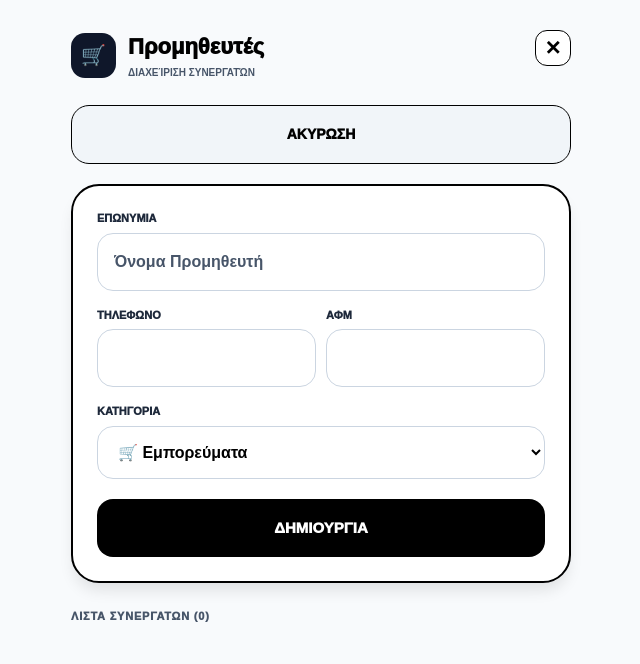
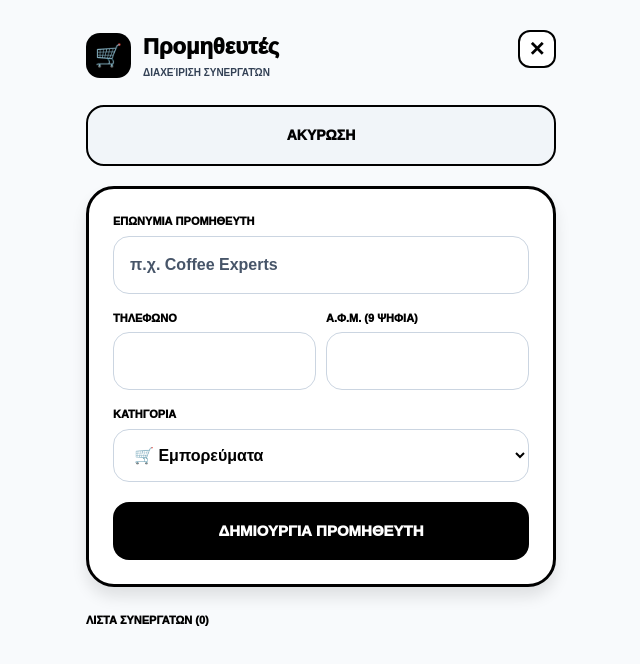
Before and after one commit to tsigris/cosy-management, a Next.js app: page /suppliers in a window 1280 px wide. Both pictures are taken after a click on the button "+ ΝΕΟΣ ΠΡΟΜΗΘΕΥΤΗΣ". Shown: the top 664 px of the page, without its empty margins (319-959 px from the left). Built offline with nearby package versions, Linux system fonts and the light colour scheme.

Commit message:
Update page.tsx

```diff
--- a/src/app/suppliers/page.tsx
+++ b/src/app/suppliers/page.tsx
@@ -9,6 +9,7 @@ function SuppliersContent() {
   const [suppliers, setSuppliers] = useState<any[]>([])
   const [transactions, setTransactions] = useState<any[]>([])
 
+  // State για τη φόρμα
   const [name, setName] = useState('')
   const [phone, setPhone] = useState('')
   const [afm, setAfm] = useState('')
@@ -49,17 +50,29 @@ function SuppliersContent() {
 
   async function handleSave() {
     if (!name) return alert('Συμπληρώστε το όνομα')
-    if (afm && afm.length !== 9) return alert('Το ΑΦΜ πρέπει να έχει 9 ψηφία.')
+
+    if (afm && (afm.length !== 9 || isNaN(Number(afm)))) {
+      return alert('Το ΑΦΜ πρέπει να έχει ακριβώς 9 ψηφία.')
+    }
 
     setLoading(true)
     try {
-      const supplierData = { name, phone, vat_number: afm, category, store_id: storeId }
+      const supplierData = {
+        name,
+        phone,
+        vat_number: afm,
+        category,
+        store_id: storeId
+      }
 
       if (editingId) {
-        await supabase.from('suppliers').update(supplierData).eq('id', editingId)
+        const { error } = await supabase.from('suppliers').update(supplierData).eq('id', editingId)
+        if (error) throw error
       } else {
-        await supabase.from('suppliers').insert([supplierData])
+        const { error } = await supabase.from('suppliers').insert([supplierData])
+        if (error) throw error
       }
+
       resetForm()
       fetchData()
     } catch (error: any) {
@@ -70,8 +83,11 @@ function SuppliersContent() {
   }
 
   const handleEdit = (s: any) => {
-    setEditingId(s.id); setName(s.name); setPhone(s.phone || '');
-    setAfm(s.vat_number || ''); setCategory(s.category || 'Εμπορεύματα');
+    setEditingId(s.id);
+    setName(s.name);
+    setPhone(s.phone || '');
+    setAfm(s.vat_number || '');
+    setCategory(s.category || 'Εμπορεύματα');
     setIsFormOpen(true);
   }
 
@@ -80,8 +96,14 @@ function SuppliersContent() {
     setEditingId(null); setIsFormOpen(false);
   }
 
+  const getPaymentIcon = (method: string) => {
+    if (method === 'Μετρητά') return '💵'
+    if (method === 'Κάρτα' || method === 'POS') return '💳'
+    return '🏦'
+  }
+
   return (
-    <div style={{ maxWidth: '500px', margin: '0 auto', fontFamily: 'sans-serif' }}>
+    <div style={{ maxWidth: '500px', margin: '0 auto', fontFamily: 'sans-serif', padding: '15px', paddingBottom: '100px' }}>
 
       {/* HEADER */}
       <div style={{ display: 'flex', justifyContent: 'space-between', alignItems: 'flex-start', marginBottom: '25px', paddingTop: '15px' }}>
@@ -89,7 +111,7 @@ function SuppliersContent() {
           <div style={logoBoxStyle}>🛒</div>
           <div>
             <h1 style={{ fontWeight: '950', fontSize: '22px', margin: 0, color: '#000000' }}>Προμηθευτές</h1>
-            <p style={{ margin: '2px 0 0', fontSize: '10px', color: '#475569', fontWeight: '900', textTransform: 'uppercase' }}>Διαχείριση Συνεργατών</p>
+            <p style={{ margin: '2px 0 0', fontSize: '10px', color: '#334155', fontWeight: '900', textTransform: 'uppercase' }}>Διαχείριση Συνεργατών</p>
           </div>
         </div>
         <Link href="/" style={backBtnStyle}>✕</Link>
@@ -99,14 +121,15 @@ function SuppliersContent() {
         {isFormOpen ? 'ΑΚΥΡΩΣΗ' : '+ ΝΕΟΣ ΠΡΟΜΗΘΕΥΤΗΣ'}
       </button>
 
+      {/* ΦΟΡΜΑ ΜΕ ΕΝΤΟΝΑ ΠΕΡΙΓΡΑΜΜΑΤΑ */}
       {isFormOpen && (
-        <div style={{ ...formCard, border: editingId ? '2.5px solid #f59e0b' : '2.5px solid #000000' }}>
-          <p style={labelStyle}>ΕΠΩΝΥΜΙΑ</p>
-          <input value={name} onChange={(e) => setName(e.target.value)} style={inputStyle} placeholder="Όνομα Προμηθευτή" />
+        <div style={{ ...formCard, border: editingId ? '3px solid #f59e0b' : '3px solid #000000' }}>
+          <p style={labelStyle}>ΕΠΩΝΥΜΙΑ ΠΡΟΜΗΘΕΥΤΗ</p>
+          <input value={name} onChange={(e) => setName(e.target.value)} style={inputStyle} placeholder="π.χ. Coffee Experts" />
 
           <div style={{ display: 'flex', gap: '10px', marginTop: '16px' }}>
             <div style={{ flex: 1 }}><p style={labelStyle}>ΤΗΛΕΦΩΝΟ</p><input value={phone} onChange={(e) => setPhone(e.target.value)} style={inputStyle} /></div>
-            <div style={{ flex: 1 }}><p style={labelStyle}>ΑΦΜ</p><input maxLength={9} value={afm} onChange={(e) => setAfm(e.target.value)} style={inputStyle} /></div>
+            <div style={{ flex: 1 }}><p style={labelStyle}>Α.Φ.Μ. (9 ΨΗΦΙΑ)</p><input maxLength={9} value={afm} onChange={(e) => setAfm(e.target.value)} style={inputStyle} /></div>
           </div>
 
           <p style={{ ...labelStyle, marginTop: '16px' }}>ΚΑΤΗΓΟΡΙΑ</p>
@@ -117,22 +140,22 @@ function SuppliersContent() {
           </select>
 
           <button onClick={handleSave} disabled={loading} style={{ ...saveBtn, backgroundColor: editingId ? '#f59e0b' : '#000000' }}>
-            {loading ? 'ΠΑΡΑΚΑΛΩ ΠΕΡΙΜΕΝΕΤΕ...' : (editingId ? 'ΕΝΗΜΕΡΩΣΗ' : 'ΔΗΜΙΟΥΡΓΙΑ')}
+            {loading ? 'ΚΑΤΑΧΩΡΗΣΗ...' : (editingId ? 'ΕΝΗΜΕΡΩΣΗ ΣΤΟΙΧΕΙΩΝ' : 'ΔΗΜΙΟΥΡΓΙΑ ΠΡΟΜΗΘΕΥΤΗ')}
           </button>
         </div>
       )}
 
-      {/* ΣΗΜΑΝΤΙΚΟ: wrapper για iOS scrolling */}
-      <div style={scrollWrapperStyle}>
-        <p style={sectionLabelStyle}>ΛΙΣΤΑ ΣΥΝΕΡΓΑΤΩΝ ({suppliers.length})</p>
+      {/* ΛΙΣΤΑ ΣΥΝΕΡΓΑΤΩΝ */}
+      <div style={{ marginTop: '12px' }}>
+        <p style={{ fontSize: '11px', fontWeight: '950', color: '#000000', marginBottom: '15px', textTransform: 'uppercase' }}>ΛΙΣΤΑ ΣΥΝΕΡΓΑΤΩΝ ({suppliers.length})</p>
         {suppliers.map(s => (
-          <div key={s.id} style={{ marginBottom: '12px' }}>
+          <div key={s.id} style={{ marginBottom: '15px' }}>
             <div style={supplierItem}>
               <div style={{ flex: 1, cursor: 'pointer' }} onClick={() => setShowTransactions(showTransactions === s.id ? null : s.id)}>
-                <p style={{ fontWeight: '950', margin: 0, fontSize: '16px', color: '#000000' }}>{s.name.toUpperCase()}</p>
+                <p style={{ fontWeight: '950', margin: 0, fontSize: '17px', color: '#000000' }}>{s.name.toUpperCase()}</p>
                 <div style={{ display: 'flex', gap: '10px', alignItems: 'center', marginTop: '6px' }}>
                    <span style={badgeStyle}>{s.category || 'Εμπορεύματα'}</span>
-                   <span style={{ fontSize: '13px', color: '#1e293b', fontWeight: '900' }}>{getSupplierTurnover(s.id).toFixed(2)}€</span>
+                   <span style={{ fontSize: '13px', color: '#000000', fontWeight: '900' }}>{getSupplierTurnover(s.id).toFixed(2)}€</span>
                 </div>
               </div>
               <div style={{ display: 'flex', gap: '8px' }}>
@@ -141,57 +164,49 @@ function SuppliersContent() {
               </div>
             </div>
 
+            {/* ΙΣΤΟΡΙΚΟ ΣΥΝΑΛΛΑΓΩΝ */}
             {showTransactions === s.id && (
               <div style={transList}>
-                <p style={transHeaderStyle}>ΙΣΤΟΡΙΚΟ ΣΥΝΑΛΛΑΓΩΝ</p>
+                <p style={{ fontSize: '10px', fontWeight: '950', color: '#000000', marginBottom: '12px', borderBottom: '2px solid #000', paddingBottom: '5px' }}>ΙΣΤΟΡΙΚΟ ΣΥΝΑΛΛΑΓΩΝ</p>
                 {transactions.filter(t => t.supplier_id === s.id).length > 0 ? (
                   transactions.filter(t => t.supplier_id === s.id).map(t => (
                     <div key={t.id} style={transItem}>
-                      <span style={{ color: '#475569', fontWeight: '700' }}>{t.date.split('T')[0]}</span>
-                      <span style={{ fontWeight: '900', color: '#000000' }}>{Number(t.amount).toFixed(2)}€</span>
+                      <span style={{ color: '#000000', fontWeight: '800' }}>{t.date.split('T')[0]}</span>
+                      <div style={{ display: 'flex', alignItems: 'center', gap: '8px' }}>
+                        <span style={{ fontSize: '16px' }}>{getPaymentIcon(t.method)}</span>
+                        <span style={{ fontWeight: '950', color: '#000000' }}>{Number(t.amount).toFixed(2)}€</span>
+                      </div>
                     </div>
                   ))
-                ) : <p style={{ fontSize: '12px', color: '#64748b', textAlign: 'center', padding: '10px' }}>Δεν βρέθηκαν κινήσεις.</p>}
+                ) : <p style={{ fontSize: '13px', color: '#475569', textAlign: 'center', fontWeight: '800' }}>Δεν υπάρχουν κινήσεις</p>}
               </div>
             )}
           </div>
         ))}
-        {/* Padding στο τέλος για να μη "χάνεται" η λίστα πίσω από το iPhone home bar */}
-        <div style={{ height: '100px' }} />
       </div>
     </div>
   )
 }
 
-// STYLES - ΔΙΟΡΘΩΜΕΝΑ ΓΙΑ ΜΕΓΙΣΤΗ ΑΝΤΙΘΕΣΗ & SCROLLING
-const logoBoxStyle: any = { width: '45px', height: '45px', backgroundColor: '#0f172a', color: 'white', borderRadius: '14px', display: 'flex', alignItems: 'center', justifyContent: 'center', fontSize: '20px' };
-const backBtnStyle: any = { textDecoration: 'none', color: '#000000', fontSize: '20px', fontWeight: '950', width: '36px', height: '36px', display: 'flex', alignItems: 'center', justifyContent: 'center', backgroundColor: '#fff', borderRadius: '12px', border: '1.5px solid #000' };
-const addBtnStyle: any = { width: '100%', padding: '18px', backgroundColor: '#000000', color: 'white', border: 'none', borderRadius: '18px', fontWeight: '950', fontSize: '14px', cursor: 'pointer', marginBottom: '20px' };
-const cancelBtnStyle: any = { ...addBtnStyle, backgroundColor: '#f1f5f9', color: '#000000', border: '1.5px solid #000' };
-const formCard: any = { backgroundColor: 'white', padding: '24px', borderRadius: '28px', marginBottom: '25px', boxShadow: '0 10px 15px -3px rgba(0,0,0,0.1)' };
-const labelStyle: any = { fontSize: '11px', fontWeight: '950', color: '#1e293b', marginBottom: '6px', textTransform: 'uppercase' };
-const inputStyle: any = { width: '100%', padding: '16px', borderRadius: '16px', border: '1.5px solid #000', backgroundColor: '#fff', fontSize: '16px', fontWeight: '800', boxSizing: 'border-box', color: '#000' };
+// STYLES - ΔΙΟΡΘΩΜΕΝΑ ΓΙΑ ΜΕΓΙΣΤΗ ΟΡΑΤΟΤΗΤΑ ΚΑΙ IPHONE SCROLLING
+const logoBoxStyle: any = { width: '45px', height: '45px', backgroundColor: '#000', color: '#fff', borderRadius: '14px', display: 'flex', alignItems: 'center', justifyContent: 'center', fontSize: '22px' };
+const backBtnStyle: any = { textDecoration: 'none', color: '#000', fontSize: '20px', fontWeight: '950', width: '38px', height: '38px', display: 'flex', alignItems: 'center', justifyContent: 'center', backgroundColor: '#fff', borderRadius: '12px', border: '2.5px solid #000' };
+const addBtnStyle: any = { width: '100%', padding: '18px', backgroundColor: '#000', color: 'white', border: 'none', borderRadius: '18px', fontWeight: '950', fontSize: '14px', cursor: 'pointer', marginBottom: '20px' };
+const cancelBtnStyle: any = { ...addBtnStyle, backgroundColor: '#f1f5f9', color: '#000', border: '2.5px solid #000' };
+const formCard: any = { backgroundColor: 'white', padding: '24px', borderRadius: '28px', marginBottom: '25px', boxShadow: '0 10px 15px rgba(0,0,0,0.1)' };
+const labelStyle: any = { fontSize: '11px', fontWeight: '950', color: '#000', marginBottom: '6px', textTransform: 'uppercase' };
+const inputStyle: any = { width: '100%', padding: '16px', borderRadius: '16px', border: '2px solid #000', backgroundColor: '#fff', fontSize: '16px', fontWeight: '800', boxSizing: 'border-box', color: '#000' };
 const saveBtn: any = { width: '100%', padding: '18px', color: 'white', border: 'none', borderRadius: '16px', fontWeight: '950', fontSize: '15px', cursor: 'pointer', marginTop: '20px' };
-
-const scrollWrapperStyle: any = {
-  display: 'flex',
-  flexDirection: 'column',
-  overflowY: 'auto',
-  WebkitOverflowScrolling: 'touch'
-};
-
-const supplierItem: any = { backgroundColor: 'white', padding: '18px', borderRadius: '24px', display: 'flex', justifyContent: 'space-between', alignItems: 'center', border: '1.5px solid #e2e8f0' };
-const sectionLabelStyle: any = { fontSize: '11px', fontWeight: '950', color: '#475569', marginBottom: '15px', textTransform: 'uppercase', letterSpacing: '0.8px' };
-const badgeStyle: any = { fontSize: '10px', fontWeight: '900', backgroundColor: '#0f172a', padding: '4px 10px', borderRadius: '8px', color: '#fff' };
-const editBtnStyle: any = { background: '#fef3c7', border: '1.5px solid #f59e0b', padding: '10px', borderRadius: '12px', cursor: 'pointer', fontSize: '16px' };
-const deleteBtnStyle: any = { background: '#fee2e2', border: '1.5px solid #ef4444', padding: '10px', borderRadius: '12px', cursor: 'pointer', fontSize: '16px' };
-const transList: any = { backgroundColor: '#f8fafc', padding: '20px', borderRadius: '0 0 24px 24px', marginTop: '-12px', border: '1.5px solid #e2e8f0', borderTop: 'none' };
-const transHeaderStyle: any = { fontSize: '10px', fontWeight: '950', color: '#0f172a', marginBottom: '12px', borderBottom: '1.5px solid #cbd5e1', paddingBottom: '6px' };
-const transItem: any = { display: 'flex', justifyContent: 'space-between', fontSize: '14px', padding: '10px 0', borderBottom: '1px dashed #cbd5e1' };
+const supplierItem: any = { backgroundColor: 'white', padding: '18px', borderRadius: '24px', display: 'flex', justifyContent: 'space-between', alignItems: 'center', border: '2px solid #e2e8f0' };
+const badgeStyle: any = { fontSize: '10px', fontWeight: '950', backgroundColor: '#000', padding: '5px 10px', borderRadius: '8px', color: '#fff' };
+const editBtnStyle: any = { background: '#fef3c7', border: '2px solid #f59e0b', padding: '10px', borderRadius: '12px', cursor: 'pointer', fontSize: '18px' };
+const deleteBtnStyle: any = { background: '#fee2e2', border: '2px solid #ef4444', padding: '10px', borderRadius: '12px', cursor: 'pointer', fontSize: '18px' };
+const transList: any = { backgroundColor: '#f8fafc', padding: '20px', borderRadius: '0 0 28px 28px', marginTop: '-15px', border: '2px solid #e2e8f0', borderTop: 'none' };
+const transItem: any = { display: 'flex', justifyContent: 'space-between', fontSize: '14px', padding: '12px 0', borderBottom: '1px dashed #cbd5e1' };
 
 export default function SuppliersPage() {
   return (
-    <main style={{ backgroundColor: '#f8fafc', minHeight: '100vh', padding: '15px', overflowY: 'auto', WebkitOverflowScrolling: 'touch' }}>
+    <main style={{ backgroundColor: '#f8fafc', minHeight: '100vh', overflowY: 'auto', WebkitOverflowScrolling: 'touch' }}>
       <Suspense fallback={<div>Φόρτωση...</div>}><SuppliersContent /></Suspense>
     </main>
   )
```
